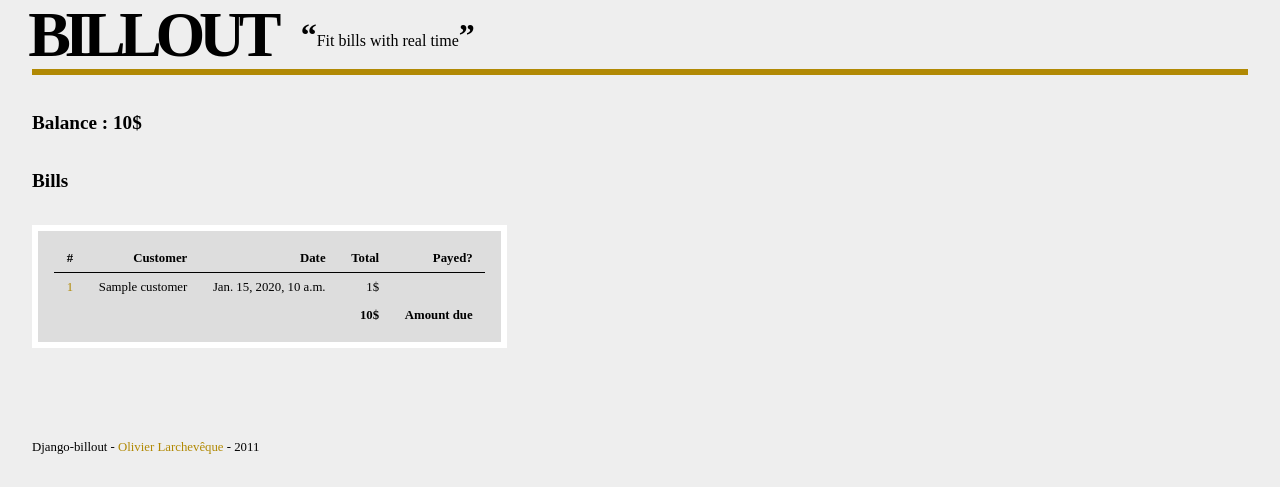
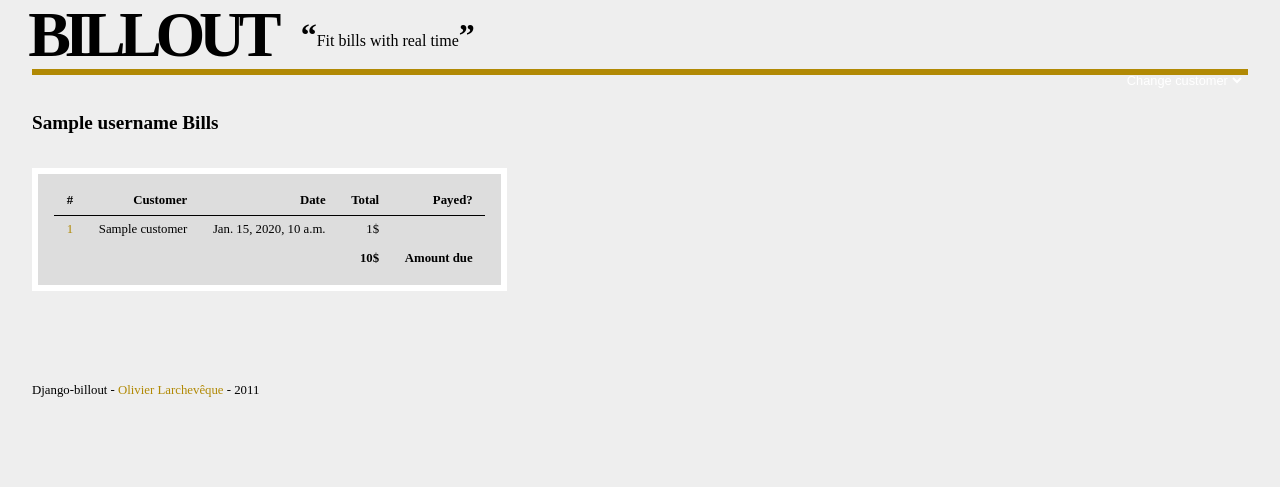
Before and after one commit to olarcheveque/billout, a Django app: template project/billout/templates/billout/bills.html in a window 1280 px wide. Shown: the part 29-516 px from the top of the page. Run offline with Django 3.2, Linux system fonts and the light colour scheme; the template is opened without the code that fills it: most values are stand-ins (such as "Sample title", 1, 10 or a date in 2020).

Commit message:
change customer

```diff
--- a/project/billout/templates/billout/bills.html
+++ b/project/billout/templates/billout/bills.html
@@ -2,14 +2,35 @@
 
 {% load i18n %}
 
+{% block extrahead %}
+<style>
+.customers {
+    float: right;background-color: transparent;
+    border: medium none;
+    color: #FFFFFF;
+    float: right;
+    font-size: 0.8em;
+}
+</style>
+{% endblock extrahead %}
+
+
 {% block menu %}
     {% include "billout/menu.html" %}
+    {% block extramenu %}
+    <select class="customers" onchange="window.location.href=this.options[this.selectedIndex].value">
+        <option value="#">{% trans "Change customer" %}</option>
+        {% for customer in customers %}
+        <option value="{% url bills customer.username %}">{{ customer.username }}</option>
+        {% endfor %}
+    </select>
+    {% endblock extramenu %}
 {% endblock menu %}
 
+
+
 {% block main %}
-<h1>{% trans "Balance" %} : {{ balance }}$</h1>
-
-<h1>{% trans "Bills" %}</h1>
+<h1>{{customer.username.title }} {% trans "Bills" %}</h1>
 <div class="box">
     <table>
         <tr>
@@ -37,4 +58,5 @@
      </tr>
     </table>
 </div>
+
 {% endblock main %}
--- a/project/billout/templates/billout/menu.html
+++ b/project/billout/templates/billout/menu.html
@@ -4,4 +4,6 @@
     <span>{{ request.user }} : </span>
     <a href="{% url bills %}">{% trans "My bills" %}</a>
     <a href="{% url logout %}">{% trans "Logout" %}</a>
+    {% block extramenu %}
+    {% endblock extramenu %}
 {% endif %}
--- a/project/billout/urls.py
+++ b/project/billout/urls.py
@@ -3,6 +3,7 @@
 from django.conf.urls.defaults import patterns, url
 
 urlpatterns = patterns('billout.views',
+    url(r'^bills/(?P<username>\w+)/$', 'bills', name='bills'),
     url(r'^bills/$', 'bills', name='bills'),
     url(r'^bill/(?P<id>\d+)$', 'bill', name='bill'),
 )
```
Also changed, not shown: project/billout/views.py (+23 -9 lines).
